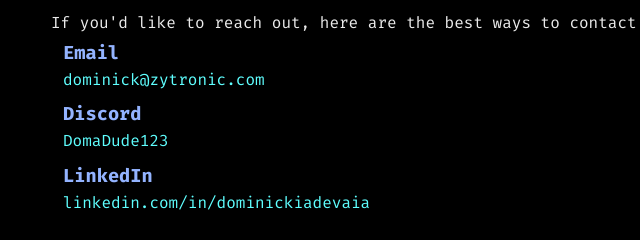
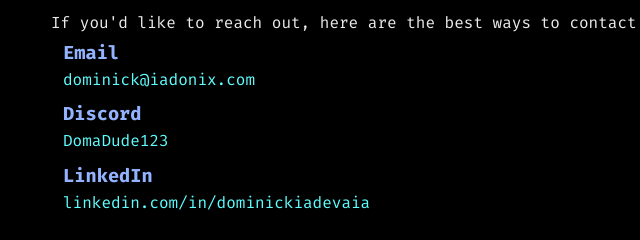
Before and after one commit to DomaDude123/iadonix-public, a plain HTML site: page contact.html in a window 1280 px wide. Shown: the part 125-365 px from the top of the page, 39-679 px from the left. Drawn offline with Linux system fonts and the light colour scheme.

Commit message:
Updating contact email

```diff
--- a/contact.html
+++ b/contact.html
@@ -37,7 +37,7 @@
 
                 <h3 class="title">Email</h3>
                 <p class="xp-desc">
-                    <a href="mailto:dominick@zytronic.com">dominick@zytronic.com</a>
+                    <a href="mailto:dominick@iadonix.com">dominick@iadonix.com</a>
                 </p>
 
                 <h3 class="title">Discord</h3>
```
